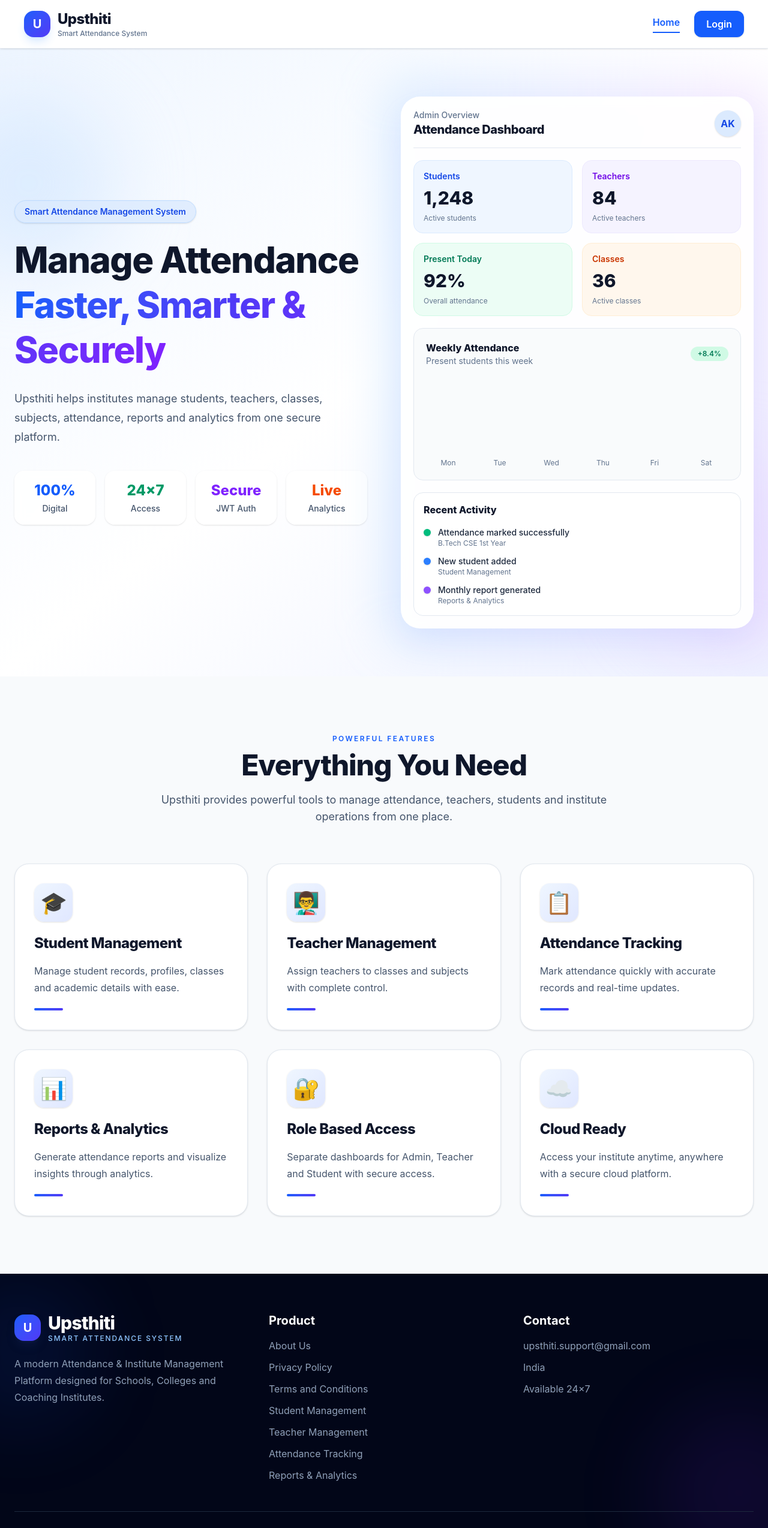
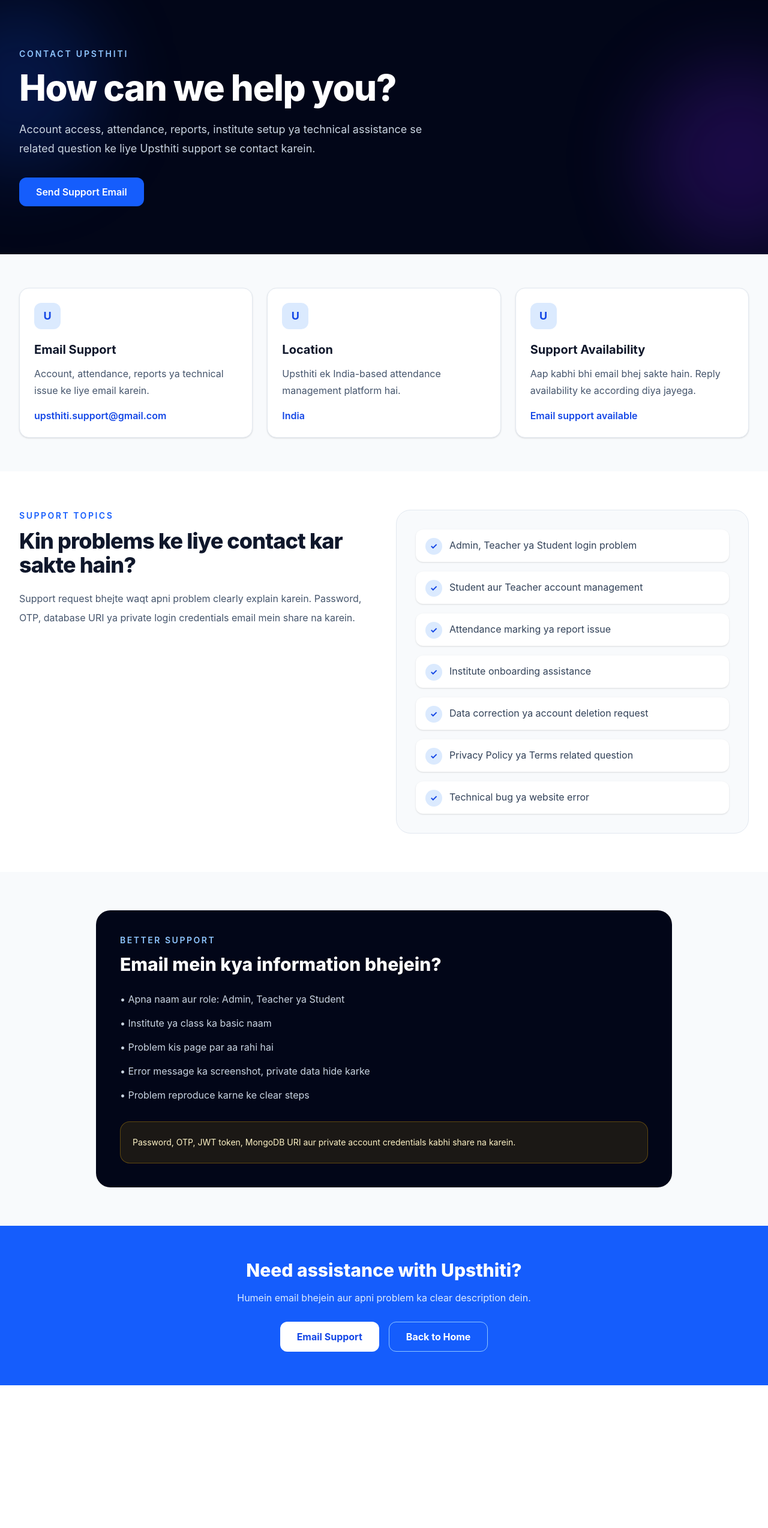
Before and after one commit to ck2768541-sudo/PROJECT-, a React (Vite) app in the folder frontend/: page /contact in a window 1280 px wide. Before the commit this address led to /. Shown: the top 2548 px of the page at 60% size. After the commit the page ends 2310 px from the top, so only its background shows below. Built offline with nearby package versions, Linux system fonts and the light colour scheme.

Commit message:
Add Contact Us page

```diff
--- a/frontend/src/components/home/Footer.jsx
+++ b/frontend/src/components/home/Footer.jsx
@@ -62,6 +62,14 @@ function Footer() {
     Terms and Conditions
   </Link>
 </li>
+<li>
+  <Link
+    to="/contact"
+    className="transition hover:text-white"
+  >
+    Contact Us
+  </Link>
+</li>
 
 
   <li className="transition hover:text-white">
@@ -90,9 +98,14 @@ function Footer() {
             </h3>
 
             <ul className="space-y-3 break-words text-sm text-slate-400 sm:text-base">
-              <li className="break-all transition hover:text-white">
-              upsthiti.support@gmail.com
-              </li>
+              <li>
+  <a
+    href="mailto:upsthiti.support@gmail.com"
+    className="break-all transition hover:text-white"
+  >
+    upsthiti.support@gmail.com
+  </a>
+</li>
               <li className="transition hover:text-white">India</li>
               <li className="transition hover:text-white">Available 24×7</li>
             </ul>
--- /dev/null
+++ b/frontend/src/pages/public/Contact.jsx
@@ -0,0 +1,237 @@
+import { useEffect } from "react";
+import { Link } from "react-router-dom";
+
+function Contact() {
+  useEffect(() => {
+    const previousTitle = document.title;
+
+    document.title = "Contact Us | Upsthiti";
+
+    const description = document.querySelector(
+      'meta[name="description"]'
+    );
+
+    const previousDescription =
+      description?.getAttribute("content");
+
+    if (description) {
+      description.setAttribute(
+        "content",
+        "Contact Upsthiti support for attendance management, account access, institute onboarding and technical assistance."
+      );
+    }
+
+    return () => {
+      document.title = previousTitle;
+
+      if (description && previousDescription) {
+        description.setAttribute(
+          "content",
+          previousDescription
+        );
+      }
+    };
+  }, []);
+
+  const supportEmail = "upsthiti.support@gmail.com";
+
+  const contactCards = [
+    {
+      title: "Email Support",
+      description:
+        "Account, attendance, reports ya technical issue ke liye email karein.",
+      value: supportEmail,
+    },
+    {
+      title: "Location",
+      description:
+        "Upsthiti ek India-based attendance management platform hai.",
+      value: "India",
+    },
+    {
+      title: "Support Availability",
+      description:
+        "Aap kabhi bhi email bhej sakte hain. Reply availability ke according diya jayega.",
+      value: "Email support available",
+    },
+  ];
+
+  const helpTopics = [
+    "Admin, Teacher ya Student login problem",
+    "Student aur Teacher account management",
+    "Attendance marking ya report issue",
+    "Institute onboarding assistance",
+    "Data correction ya account deletion request",
+    "Privacy Policy ya Terms related question",
+    "Technical bug ya website error",
+  ];
+
+  return (
+    <main className="min-h-screen bg-slate-50 text-slate-900">
+      {/* Hero */}
+      <section className="relative overflow-hidden bg-slate-950 text-white">
+        <div className="pointer-events-none absolute -left-28 top-0 h-72 w-72 rounded-full bg-blue-600/20 blur-3xl" />
+        <div className="pointer-events-none absolute -right-28 bottom-0 h-80 w-80 rounded-full bg-violet-600/20 blur-3xl" />
+
+        <div className="relative mx-auto max-w-7xl px-4 py-16 sm:px-6 sm:py-20 lg:px-8">
+          <div className="max-w-3xl">
+            <p className="text-sm font-semibold uppercase tracking-[0.2em] text-blue-300">
+              Contact Upsthiti
+            </p>
+
+            <h1 className="mt-4 text-4xl font-extrabold tracking-tight sm:text-5xl lg:text-6xl">
+              How can we help you?
+            </h1>
+
+            <p className="mt-6 max-w-2xl text-base leading-8 text-slate-300 sm:text-lg">
+              Account access, attendance, reports, institute setup ya
+              technical assistance se related question ke liye Upsthiti
+              support se contact karein.
+            </p>
+
+            <a
+              href={`mailto:${supportEmail}?subject=Upsthiti Support Request`}
+              className="mt-8 inline-flex items-center justify-center rounded-xl bg-blue-600 px-7 py-3 font-semibold text-white transition hover:bg-blue-500"
+            >
+              Send Support Email
+            </a>
+          </div>
+        </div>
+      </section>
+
+      {/* Contact cards */}
+      <section className="mx-auto max-w-7xl px-4 py-14 sm:px-6 lg:px-8">
+        <div className="grid gap-6 md:grid-cols-3">
+          {contactCards.map((item) => (
+            <article
+              key={item.title}
+              className="rounded-2xl border border-slate-200 bg-white p-6 shadow-sm transition hover:-translate-y-1 hover:shadow-lg"
+            >
+              <div className="flex h-11 w-11 items-center justify-center rounded-xl bg-blue-100 text-lg font-bold text-blue-700">
+                U
+              </div>
+
+              <h2 className="mt-5 text-xl font-bold text-slate-900">
+                {item.title}
+              </h2>
+
+              <p className="mt-3 leading-7 text-slate-600">
+                {item.description}
+              </p>
+
+              {item.title === "Email Support" ? (
+                <a
+                  href={`mailto:${supportEmail}`}
+                  className="mt-4 inline-block break-all font-semibold text-blue-700 hover:text-blue-900"
+                >
+                  {item.value}
+                </a>
+              ) : (
+                <p className="mt-4 font-semibold text-blue-700">
+                  {item.value}
+                </p>
+              )}
+            </article>
+          ))}
+        </div>
+      </section>
+
+      {/* Help section */}
+      <section className="bg-white py-16">
+        <div className="mx-auto grid max-w-7xl gap-10 px-4 sm:px-6 lg:grid-cols-2 lg:px-8">
+          <div>
+            <p className="text-sm font-semibold uppercase tracking-[0.18em] text-blue-600">
+              Support Topics
+            </p>
+
+            <h2 className="mt-3 text-3xl font-extrabold tracking-tight text-slate-900 sm:text-4xl">
+              Kin problems ke liye contact kar sakte hain?
+            </h2>
+
+            <p className="mt-5 leading-8 text-slate-600">
+              Support request bhejte waqt apni problem clearly explain karein.
+              Password, OTP, database URI ya private login credentials email
+              mein share na karein.
+            </p>
+          </div>
+
+          <div className="rounded-3xl border border-slate-200 bg-slate-50 p-6 sm:p-8">
+            <ul className="space-y-4">
+              {helpTopics.map((topic) => (
+                <li
+                  key={topic}
+                  className="flex items-start gap-3 rounded-xl bg-white px-4 py-3 shadow-sm"
+                >
+                  <span className="mt-0.5 flex h-7 w-7 shrink-0 items-center justify-center rounded-full bg-blue-100 text-sm font-bold text-blue-700">
+                    ✓
+                  </span>
+
+                  <span className="leading-7 text-slate-700">
+                    {topic}
+                  </span>
+                </li>
+              ))}
+            </ul>
+          </div>
+        </div>
+      </section>
+
+      {/* Email guidance */}
+      <section className="mx-auto max-w-5xl px-4 py-16 sm:px-6 lg:px-8">
+        <div className="rounded-3xl bg-slate-950 p-7 text-white sm:p-10">
+          <p className="text-sm font-semibold uppercase tracking-[0.18em] text-blue-300">
+            Better Support
+          </p>
+
+          <h2 className="mt-3 text-3xl font-extrabold">
+            Email mein kya information bhejein?
+          </h2>
+
+          <ul className="mt-7 space-y-4 text-slate-300">
+            <li>• Apna naam aur role: Admin, Teacher ya Student</li>
+            <li>• Institute ya class ka basic naam</li>
+            <li>• Problem kis page par aa rahi hai</li>
+            <li>• Error message ka screenshot, private data hide karke</li>
+            <li>• Problem reproduce karne ke clear steps</li>
+          </ul>
+
+          <div className="mt-8 rounded-2xl border border-amber-400/30 bg-amber-400/10 p-5 text-sm leading-7 text-amber-100">
+            Password, OTP, JWT token, MongoDB URI aur private account
+            credentials kabhi share na karein.
+          </div>
+        </div>
+      </section>
+
+      {/* CTA */}
+      <section className="bg-blue-600">
+        <div className="mx-auto max-w-7xl px-4 py-14 text-center sm:px-6 lg:px-8">
+          <h2 className="text-3xl font-extrabold text-white">
+            Need assistance with Upsthiti?
+          </h2>
+
+          <p className="mx-auto mt-4 max-w-2xl text-blue-100">
+            Humein email bhejein aur apni problem ka clear description dein.
+          </p>
+
+          <div className="mt-7 flex flex-col justify-center gap-4 sm:flex-row">
+            <a
+              href={`mailto:${supportEmail}?subject=Upsthiti Support Request`}
+              className="inline-flex items-center justify-center rounded-xl bg-white px-7 py-3 font-bold text-blue-700 transition hover:bg-blue-50"
+            >
+              Email Support
+            </a>
+
+            <Link
+              to="/"
+              className="inline-flex items-center justify-center rounded-xl border border-blue-300 px-7 py-3 font-bold text-white transition hover:bg-blue-500"
+            >
+              Back to Home
+            </Link>
+          </div>
+        </div>
+      </section>
+    </main>
+  );
+}
+
+export default Contact;
--- a/frontend/src/routes/AppRoutes.jsx
+++ b/frontend/src/routes/AppRoutes.jsx
@@ -4,6 +4,7 @@ import Home from "../pages/public/Home";
 import About from "../pages/public/About";
 import PrivacyPolicy from "../pages/public/PrivacyPolicy";
 import TermsAndConditions from "../pages/public/TermsAndConditions";
+import Contact from "../pages/public/Contact";
 import Login from "../pages/auth/Login";
 import ForgotPassword from "../pages/auth/ForgotPassword";
 import VerifyOtp from "../pages/auth/VerifyOtp";
@@ -79,6 +80,7 @@ function AppRoutes() {
   path="/terms-and-conditions"
   element={<TermsAndConditions />}
 />
+<Route path="/contact" element={<Contact />} />
         <Route path="/login" element={<Login />} />
 <Route path="/forgot-password" element={<ForgotPassword />} />
 <Route path="/verify-otp" element={<VerifyOtp />} />
```
Also changed, not shown: 1 other file (tests, documents, lock files or other folders).
